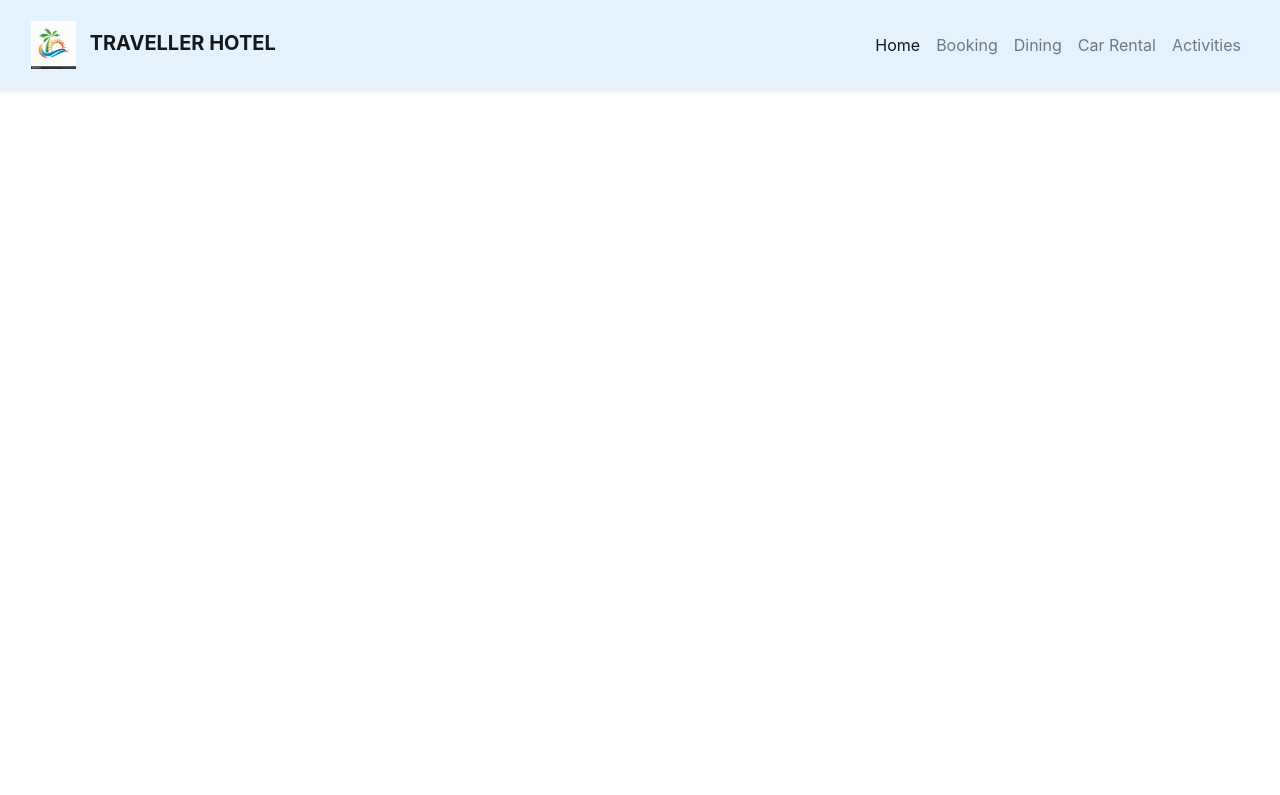
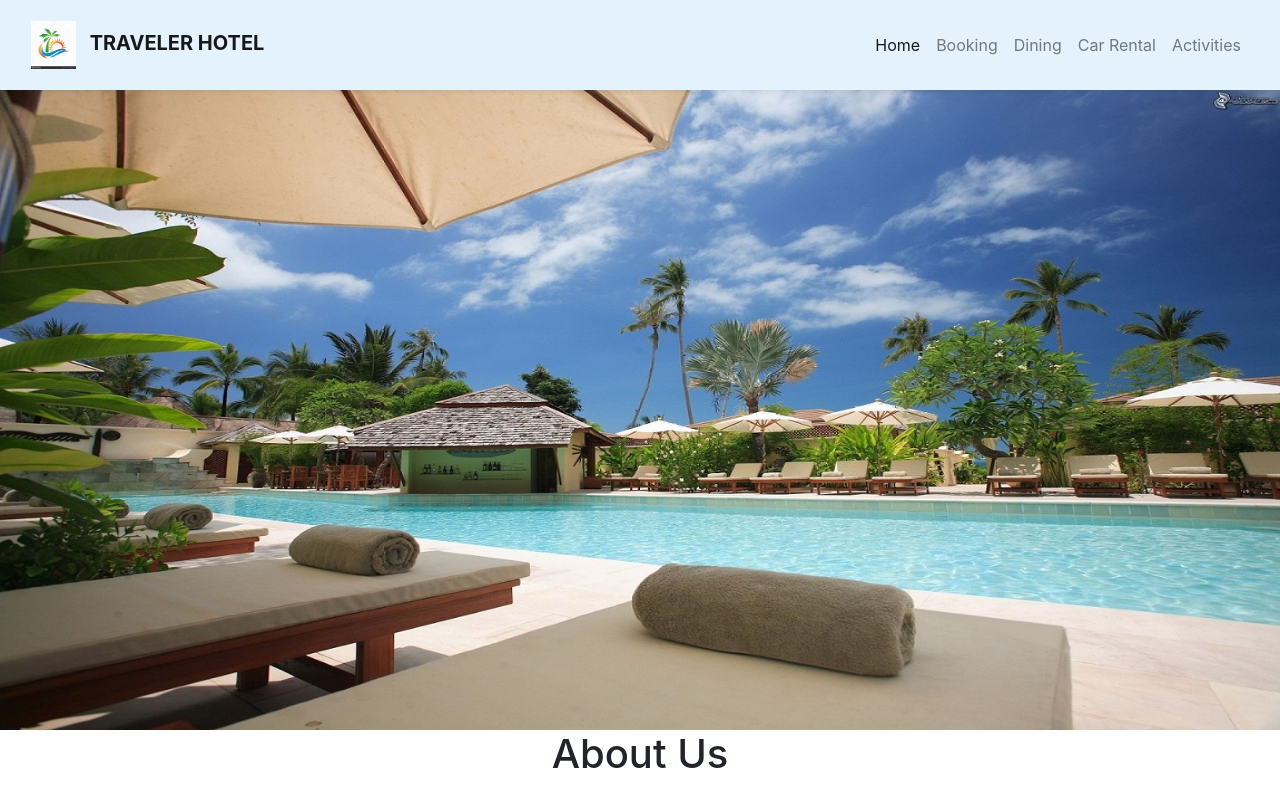
Before and after one commit to rtheFounding/Vaction_ResortWB3, a plain HTML site: page index.html in a window 1280 px wide. Shown: the top 795 px of the page. Drawn offline with nearby package versions, Linux system fonts and the light colour scheme.

Commit message:
fixed image malfunction

```diff
--- a/css/booking.css
+++ b/css/booking.css
@@ -1,9 +1,7 @@
-#main_top {
-    background-image:url('images/Queen-Room.jpg');
-    background-repeat:no-repeat;
-    background-size:cover;
-    background-attachment:fixed;
-    height: 700px;
+.image{
+    width: 100%;
+    height: auto;
+    height: 40em;
  }
  .row {
     border-style: solid;
--- a/css/index.css
+++ b/css/index.css
@@ -1,10 +1,8 @@
-#main_top {
-    background-image:url('images/backgroundimg.jpg');
-    background-repeat:no-repeat;
-    background-size:cover;
-    background-attachment:fixed;
-    height: 700px;
- }
+.image{
+   width: 100%;
+   height: auto;
+   height: 40em;
+}
  .container p {
     font-family: Arial, Helvetica, sans-serif;
     font-size: 125%;
--- a/index.html
+++ b/index.html
@@ -27,7 +27,7 @@
                     <!--one common use for display: inline-block is to display list items horizontally instead of vertically.
               By default, list items are displayed vertically. In this example we use display: inline-block to display them horizontally (side by side).-->
                     <!-- Logo Text -->
-                    <span class="text-uppercase font-weight-bold">Traveller Hotel</span>
+                    <span class="text-uppercase font-weight-bold">Traveler Hotel</span>
                 </a>
 
                 <ul class="navbar-nav">
@@ -42,7 +42,7 @@
             </div>
         </nav>
     </header>
-    <div id="main_top"></div>
+    <img class="image" src="images/backgroundimg.jpg">
     <div class="container text-center">
         <h1>About Us</h1>
         <p>We are a family owned business that has been locally and internationally for many years. Maintaining a
```
Also changed, not shown: booking.html (+1 -1 lines).
